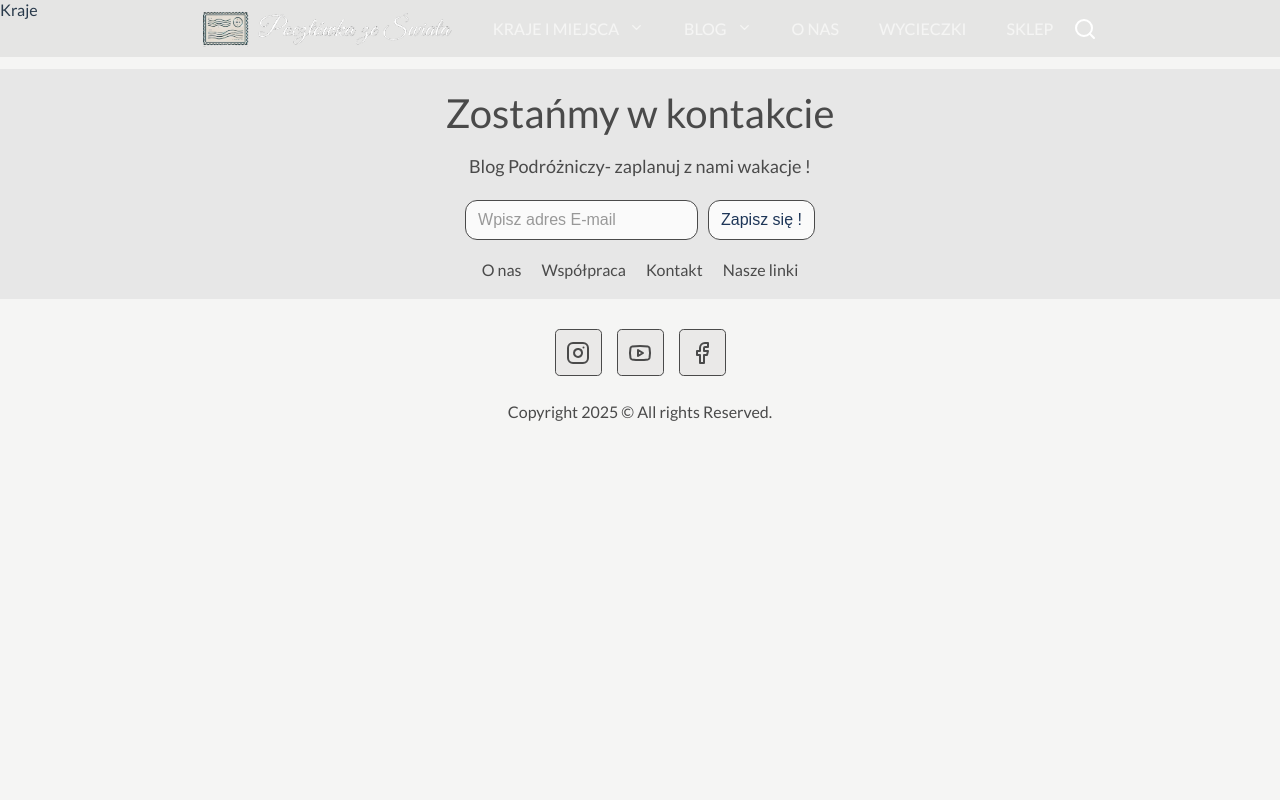
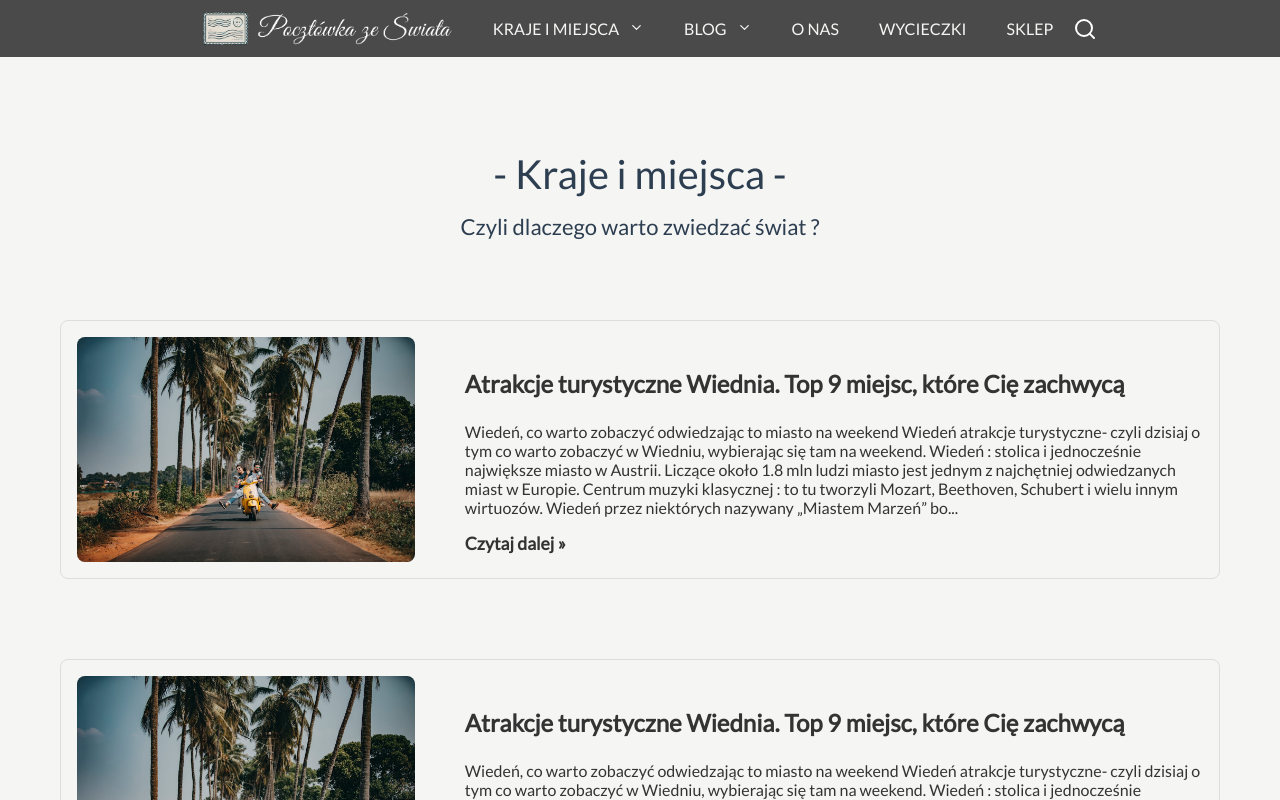
Before and after one commit to bartoszsmorawski/travel__blog, a Vue app: page /kraje in a window 1280 px wide. Shown: the top 800 px of the page. Built offline with nearby package versions, Linux system fonts and the light colour scheme.

Commit message:
Create new page CountriesView.vue

```diff
--- a/src/pages/CountriesView.vue
+++ b/src/pages/CountriesView.vue
@@ -1,5 +1,207 @@
-<template>Kraje</template>
+<template>
+  <TravelNavbar backgroundgcColor="#4A4A4A" />
+  <div class="article-page">
+    <h1 class="title">- Kraje i miejsca -</h1>
+    <h2 class="subTitle">Czyli dlaczego warto zwiedzać świat ?</h2>
+    <div class="article-container">
+      <img class="article-img" src="@/assets/image/wpis1.jpg">
+      <div>
+        <h3 class="article-title">Atrakcje turystyczne Wiednia. Top 9 miejsc, które Cię zachwycą</h3>
+        <p class="article-content">Wiedeń, co warto zobaczyć odwiedzając to miasto na weekend Wiedeń atrakcje
+          turystyczne-
+          czyli dzisiaj o tym co
+          warto zobaczyć w Wiedniu, wybierając się tam na weekend. Wiedeń : stolica i jednocześnie największe miasto w
+          Austrii. Liczące około 1.8 mln ludzi miasto jest jednym z najchętniej odwiedzanych miast w Europie. Centrum
+          muzyki
+          klasycznej : to tu tworzyli Mozart, Beethoven, Schubert i wielu innym wirtuozów. Wiedeń przez niektórych
+          nazywany
+          „Miastem Marzeń” bo...</p>
+        <a href="#" class="read-more">Czytaj dalej »</a>
+      </div>
+    </div>
+    <div class="article-container">
+      <img class="article-img" src="@/assets/image/wpis1.jpg">
+      <div>
+        <h3 class="article-title">Atrakcje turystyczne Wiednia. Top 9 miejsc, które Cię zachwycą</h3>
+        <p class="article-content">Wiedeń, co warto zobaczyć odwiedzając to miasto na weekend Wiedeń atrakcje
+          turystyczne-
+          czyli dzisiaj o tym co
+          warto zobaczyć w Wiedniu, wybierając się tam na weekend. Wiedeń : stolica i jednocześnie największe miasto w
+          Austrii. Liczące około 1.8 mln ludzi miasto jest jednym z najchętniej odwiedzanych miast w Europie. Centrum
+          muzyki
+          klasycznej : to tu tworzyli Mozart, Beethoven, Schubert i wielu innym wirtuozów. Wiedeń przez niektórych
+          nazywany
+          „Miastem Marzeń” bo...</p>
+        <a href="#" class="read-more">Czytaj dalej »</a>
+      </div>
+    </div>
+    <div class="article-container">
+      <img class="article-img" src="@/assets/image/wpis1.jpg">
+      <div>
+        <h3 class="article-title">Atrakcje turystyczne Wiednia. Top 9 miejsc, które Cię zachwycą</h3>
+        <p class="article-content">Wiedeń, co warto zobaczyć odwiedzając to miasto na weekend Wiedeń atrakcje
+          turystyczne-
+          czyli dzisiaj o tym co
+          warto zobaczyć w Wiedniu, wybierając się tam na weekend. Wiedeń : stolica i jednocześnie największe miasto w
+          Austrii. Liczące około 1.8 mln ludzi miasto jest jednym z najchętniej odwiedzanych miast w Europie. Centrum
+          muzyki
+          klasycznej : to tu tworzyli Mozart, Beethoven, Schubert i wielu innym wirtuozów. Wiedeń przez niektórych
+          nazywany
+          „Miastem Marzeń” bo...</p>
+        <a href="#" class="read-more">Czytaj dalej »</a>
+      </div>
+    </div>
+    <div class="article-container">
+      <img class="article-img" src="@/assets/image/wpis1.jpg">
+      <div>
+        <h3 class="article-title">Atrakcje turystyczne Wiednia. Top 9 miejsc, które Cię zachwycą</h3>
+        <p class="article-content">Wiedeń, co warto zobaczyć odwiedzając to miasto na weekend Wiedeń atrakcje
+          turystyczne-
+          czyli dzisiaj o tym co
+          warto zobaczyć w Wiedniu, wybierając się tam na weekend. Wiedeń : stolica i jednocześnie największe miasto w
+          Austrii. Liczące około 1.8 mln ludzi miasto jest jednym z najchętniej odwiedzanych miast w Europie. Centrum
+          muzyki
+          klasycznej : to tu tworzyli Mozart, Beethoven, Schubert i wielu innym wirtuozów. Wiedeń przez niektórych
+          nazywany
+          „Miastem Marzeń” bo...</p>
+        <a href="#" class="read-more">Czytaj dalej »</a>
+      </div>
+    </div>
+    <div class="article-container">
+      <img class="article-img" src="@/assets/image/wpis1.jpg">
+      <div>
+        <h3 class="article-title">Atrakcje turystyczne Wiednia. Top 9 miejsc, które Cię zachwycą</h3>
+        <p class="article-content">Wiedeń, co warto zobaczyć odwiedzając to miasto na weekend Wiedeń atrakcje
+          turystyczne-
+          czyli dzisiaj o tym co
+          warto zobaczyć w Wiedniu, wybierając się tam na weekend. Wiedeń : stolica i jednocześnie największe miasto w
+          Austrii. Liczące około 1.8 mln ludzi miasto jest jednym z najchętniej odwiedzanych miast w Europie. Centrum
+          muzyki
+          klasycznej : to tu tworzyli Mozart, Beethoven, Schubert i wielu innym wirtuozów. Wiedeń przez niektórych
+          nazywany
+          „Miastem Marzeń” bo...</p>
+        <a href="#" class="read-more">Czytaj dalej »</a>
+      </div>
+    </div>
+    <div class="article-container">
+      <img class="article-img" src="@/assets/image/wpis1.jpg">
+      <div>
+        <h3 class="article-title">Atrakcje turystyczne Wiednia. Top 9 miejsc, które Cię zachwycą</h3>
+        <p class="article-content">Wiedeń, co warto zobaczyć odwiedzając to miasto na weekend Wiedeń atrakcje
+          turystyczne-
+          czyli dzisiaj o tym co
+          warto zobaczyć w Wiedniu, wybierając się tam na weekend. Wiedeń : stolica i jednocześnie największe miasto w
+          Austrii. Liczące około 1.8 mln ludzi miasto jest jednym z najchętniej odwiedzanych miast w Europie. Centrum
+          muzyki
+          klasycznej : to tu tworzyli Mozart, Beethoven, Schubert i wielu innym wirtuozów. Wiedeń przez niektórych
+          nazywany
+          „Miastem Marzeń” bo...</p>
+        <a href="#" class="read-more">Czytaj dalej »</a>
+      </div>
+    </div>
+    <div class="pagination-container">
+      <ul class="pagination">
+        <li><a href="#">« Poprzednie</a></li>
+        <li><a href="#" class="active">1</a></li>
+        <li><a href="#">2</a></li>
+        <li><a href="#">3</a></li>
+        <li><a href="#">4</a></li>
+        <li><a href="#">5</a></li>
+        <li><a href="#">Następne »</a></li>
+      </ul>
+    </div>
+  </div>
+</template>
 
 <script setup>
+import TravelNavbar from '@/components/organisms/TravelNavbar.vue';
+</script>
 
-</script>
+<style scoped>
+.article-page {
+  margin-top: 80px;
+  padding-left: 60px;
+  padding-right: 60px;
+}
+
+.title {
+  text-align: center;
+  font-size: 40px;
+  font-weight: 500;
+  margin-top: 150px;
+  margin-bottom: 10px;
+}
+
+.subTitle {
+  text-align: center;
+  font-size: 22px;
+  font-weight: 300;
+  margin-top: 15px;
+}
+
+.article-container {
+  display: flex;
+  align-items: center;
+  gap: 50px;
+  border: 1px solid #ddd;
+  border-radius: 8px;
+  padding: 16px;
+  margin-top: 80px;
+  margin-bottom: 20px;
+}
+
+.article-img {
+  width: 30%;
+  border-radius: 8px;
+}
+
+.article-title {
+  color: #333;
+  text-decoration: none;
+  font-size: 1.5rem;
+}
+
+.article-content {
+  font-size: 1rem;
+  color: #333;
+}
+
+.read-more {
+  color: #333;
+  text-decoration: none;
+  font-weight: bold;
+  font-size: 1.1rem;
+}
+
+.pagination {
+  display: flex;
+  list-style: none;
+  padding: 0;
+}
+
+.pagination li {
+  margin: 0 5px;
+}
+
+.pagination a {
+  text-decoration: none;
+  color: #00000052;
+  font-weight: bold;
+}
+
+.pagination .active {
+  font-weight: bold;
+  color: #000000;
+}
+
+.pagination-container {
+  margin-top: 50px;
+  display: flex;
+  justify-content: center;
+  align-items: center;
+}
+
+.pagination-style {
+  color: #000000;
+}
+</style>
```
